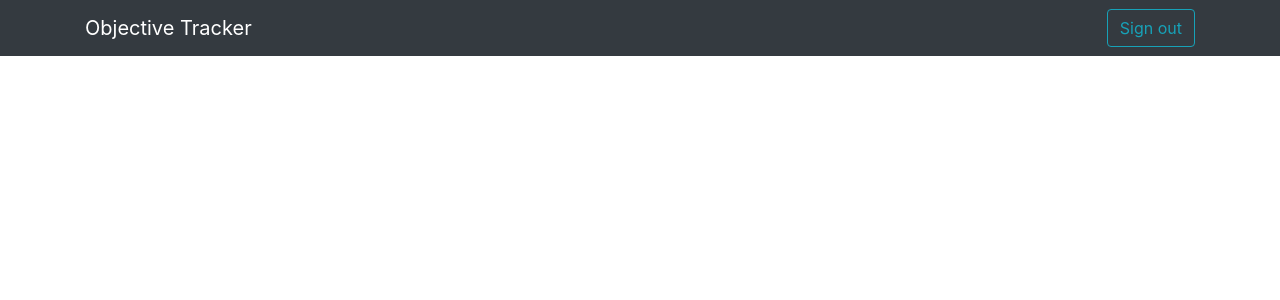
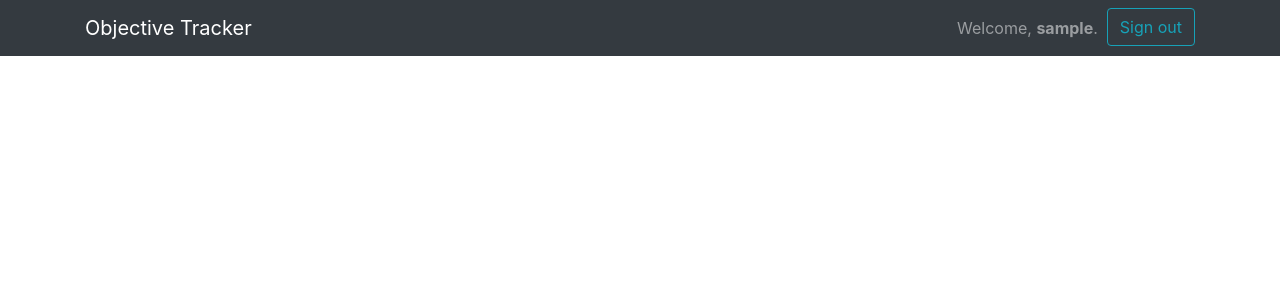
Before and after one commit to OffTheMark/objective-tracker, a Django app: page /tracker/ in a window 1280 px wide. Shown: the top 300 px of the page. Run offline with Django 3.2, Linux system fonts and the light colour scheme; the visitor is signed in with stand-in values (Sample User, id 1); some libraries are stand-ins or nearby versions.

Commit message:
Add username in navbar when signed in

```diff
--- a/tracker/templates/tracker/navbar.html
+++ b/tracker/templates/tracker/navbar.html
@@ -9,7 +9,7 @@
         </button>
 
         <div class="collapse navbar-collapse" id="trackerDefault">
-            <ul class="navbar-nav">
+            <ul class="navbar-nav mr-auto">
 {#                <li class="nav-item">#}
 {#                    <a class="nav-link" href="#">#}
 {#                        Time entry#}
@@ -17,14 +17,26 @@
 {#                </li>#}
             </ul>
             {% if user.is_authenticated %}
-                <form class="form-inline ml-auto" method="post" action="{% url 'tracker:signout' %}">
-                    {% csrf_token %}
-                    <button type="submit" class="btn btn-outline-info">
-                        Sign out
-                    </button>
-                </form>
+
+                <ul class="navbar-nav">
+                    <li class="nav-item">
+                        <span class="navbar-text">
+                            Welcome,
+                            <strong>{{ user.username }}</strong>.
+                        </span>
+                        &nbsp;
+                    </li>
+                    <li class="nav-item">
+                        <form class="form-inline" method="post" action="{% url 'tracker:signout' %}">
+                            {% csrf_token %}
+                            <button type="submit" class="btn btn-outline-info">
+                                Sign out
+                            </button>
+                        </form>
+                    </li>
+                </ul>
             {% else %}
-                <ul class="navbar-nav ml-auto">
+                <ul class="navbar-nav">
                     <li class="nav-item">
                         <a class="nav-link" href="{% url 'tracker:signin' %}">
                             Sign in
--- a/tracker/views.py
+++ b/tracker/views.py
@@ -21,10 +21,7 @@ def get_user_by_email_or_username(username_email):
 
 
 def index(request):
-    if request.user.is_authenticated():
-        return render(request, "tracker/index.html")
-    else:
-        return HttpResponseRedirect(reverse("tracker:signin"))
+    return render(request, "tracker/index.html")
 
 
 class SigninView(TemplateView):
```
